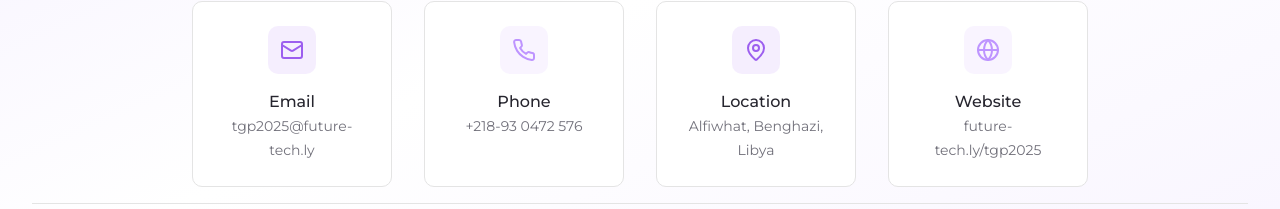
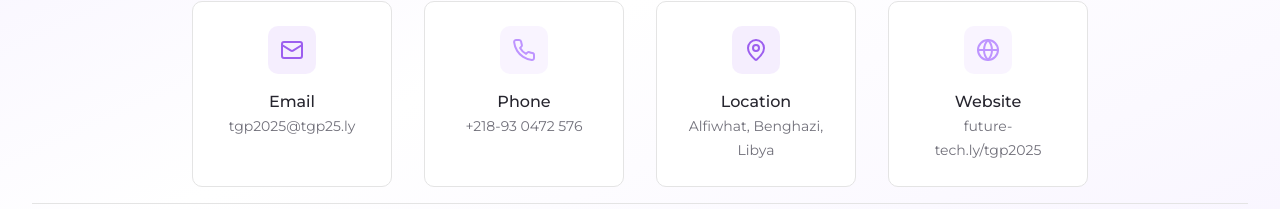
Before and after one commit to Tatweer-Research-Future/tgp-landing, a Next.js app: page / in a window 1280 px wide. Shown: the part 6498-6707 px from the top of the page. Built offline with nearby package versions, Linux system fonts and the light colour scheme.

Commit message:
Update contact information in Contact component and improve formatting in Navigation component for better readability. Adjust email and website links for accuracy and consistency.

```diff
--- a/components/contact.tsx
+++ b/components/contact.tsx
@@ -79,8 +79,8 @@
   const contactItems = [
     {
       label: "contact.email",
-      text: "tgp2025@future-tech.ly",
-      href: "mailto:tgp2025@future-tech.ly",
+      text: "tgp2025@tgp25.ly",
+      href: "mailto:tgp2025@tgp25.ly",
       icon: Mail,
       bg: "bg-secondary/10",
       color: "text-secondary",
@@ -107,7 +107,7 @@
     {
       label: "contact.website",
       text: "future-tech.ly/tgp2025",
-      href: "https://future-tech.ly/tgp2025",
+      href: "https://home.tgp25.ly/",
       icon: Globe,
       bg: "bg-accent/10",
       color: "text-accent",
--- a/components/navigation.tsx
+++ b/components/navigation.tsx
@@ -5,8 +5,8 @@
 import { motion } from "framer-motion";
 import { useState, useEffect } from "react";
 import { useTheme } from "next-themes";
-import { useTranslations } from '@/hooks/use-translations';
-import { useLanguage } from '@/components/language-provider';
+import { useTranslations } from "@/hooks/use-translations";
+import { useLanguage } from "@/components/language-provider";
 import {
   Sheet,
   SheetContent,
@@ -46,7 +46,14 @@
   };
 
   useEffect(() => {
-    const sections = ["#motivation", "#tracks", "#phases", "#statistics", "#partners", "#contact"];
+    const sections = [
+      "#motivation",
+      "#tracks",
+      "#phases",
+      "#statistics",
+      "#partners",
+      "#contact",
+    ];
 
     const handleScroll = () => {
       const scrollPosition = window.scrollY;
@@ -54,7 +61,7 @@
       // Check if scrolled past a threshold (e.g., 50px)
       const scrolled = scrollPosition > 50;
       setIsScrolled(scrolled);
-      console.log('Scroll position:', scrollPosition, 'Is scrolled:', scrolled);
+      console.log("Scroll position:", scrollPosition, "Is scrolled:", scrolled);
 
       const windowHeight = window.innerHeight;
       const documentHeight = document.documentElement.scrollHeight;
@@ -125,7 +132,7 @@
               whileHover={{ scale: 1.1 }}
               transition={{ type: "spring", stiffness: 400, damping: 10 }}
             >
-              {t('navigation.motivation')}
+              {t("navigation.motivation")}
               {activeSection === "#motivation" && (
                 <motion.div
                   className="absolute -bottom-1 left-0 right-0 h-0.5 bg-secondary"
@@ -146,7 +153,7 @@
               whileHover={{ scale: 1.1 }}
               transition={{ type: "spring", stiffness: 400, damping: 10 }}
             >
-              {t('navigation.tracks')}
+              {t("navigation.tracks")}
               {activeSection === "#tracks" && (
                 <motion.div
                   className="absolute -bottom-1 left-0 right-0 h-0.5 bg-secondary"
@@ -167,7 +174,7 @@
               whileHover={{ scale: 1.1 }}
               transition={{ type: "spring", stiffness: 400, damping: 10 }}
             >
-              {t('navigation.phases')}
+              {t("navigation.phases")}
               {activeSection === "#phases" && (
                 <motion.div
                   className="absolute -bottom-1 left-0 right-0 h-0.5 bg-secondary"
@@ -188,7 +195,7 @@
               whileHover={{ scale: 1.1 }}
               transition={{ type: "spring", stiffness: 400, damping: 10 }}
             >
-              {t('navigation.statistics')}
+              {t("navigation.statistics")}
               {activeSection === "#statistics" && (
                 <motion.div
                   className="absolute -bottom-1 left-0 right-0 h-0.5 bg-secondary"
@@ -209,7 +216,7 @@
               whileHover={{ scale: 1.1 }}
               transition={{ type: "spring", stiffness: 400, damping: 10 }}
             >
-              {t('navigation.partners')}
+              {t("navigation.partners")}
               {activeSection === "#partners" && (
                 <motion.div
                   className="absolute -bottom-1 left-0 right-0 h-0.5 bg-secondary"
@@ -230,7 +237,7 @@
               whileHover={{ scale: 1.1 }}
               transition={{ type: "spring", stiffness: 400, damping: 10 }}
             >
-              {t('navigation.contact')}
+              {t("navigation.contact")}
               {activeSection === "#contact" && (
                 <motion.div
                   className="absolute -bottom-1 left-0 right-0 h-0.5 bg-secondary"
@@ -268,7 +275,7 @@
                 aria-label="Toggle language"
               >
                 <span className="text-sm font-medium text-secondary">
-                  {language === 'en' ? 'عربي' : 'EN'}
+                  {language === "en" ? "عربي" : "EN"}
                 </span>
               </motion.button>
             )}
@@ -288,7 +295,7 @@
                       onClick={(e) => handleSmoothScroll(e, "#motivation")}
                       className="text-foreground hover:text-secondary"
                     >
-                      {t('navigation.motivation')}
+                      {t("navigation.motivation")}
                     </a>
                   </SheetClose>
                   <SheetClose asChild>
@@ -297,7 +304,7 @@
                       onClick={(e) => handleSmoothScroll(e, "#tracks")}
                       className="text-foreground hover:text-secondary"
                     >
-                      {t('navigation.tracks')}
+                      {t("navigation.tracks")}
                     </a>
                   </SheetClose>
                   <SheetClose asChild>
@@ -306,7 +313,7 @@
                       onClick={(e) => handleSmoothScroll(e, "#phases")}
                       className="text-foreground hover:text-secondary"
                     >
-                      {t('navigation.phases')}
+                      {t("navigation.phases")}
                     </a>
                   </SheetClose>
                   <SheetClose asChild>
@@ -315,7 +322,7 @@
                       onClick={(e) => handleSmoothScroll(e, "#statistics")}
                       className="text-foreground hover:text-secondary"
                     >
-                      {t('navigation.statistics')}
+                      {t("navigation.statistics")}
                     </a>
                   </SheetClose>
                   <SheetClose asChild>
@@ -324,7 +331,7 @@
                       onClick={(e) => handleSmoothScroll(e, "#partners")}
                       className="text-foreground hover:text-secondary"
                     >
-                      {t('navigation.partners')}
+                      {t("navigation.partners")}
                     </a>
                   </SheetClose>
                   <SheetClose asChild>
@@ -333,7 +340,7 @@
                       onClick={(e) => handleSmoothScroll(e, "#contact")}
                       className="text-foreground hover:text-secondary"
                     >
-                      {t('navigation.contact')}
+                      {t("navigation.contact")}
                     </a>
                   </SheetClose>
                 </nav>
```
